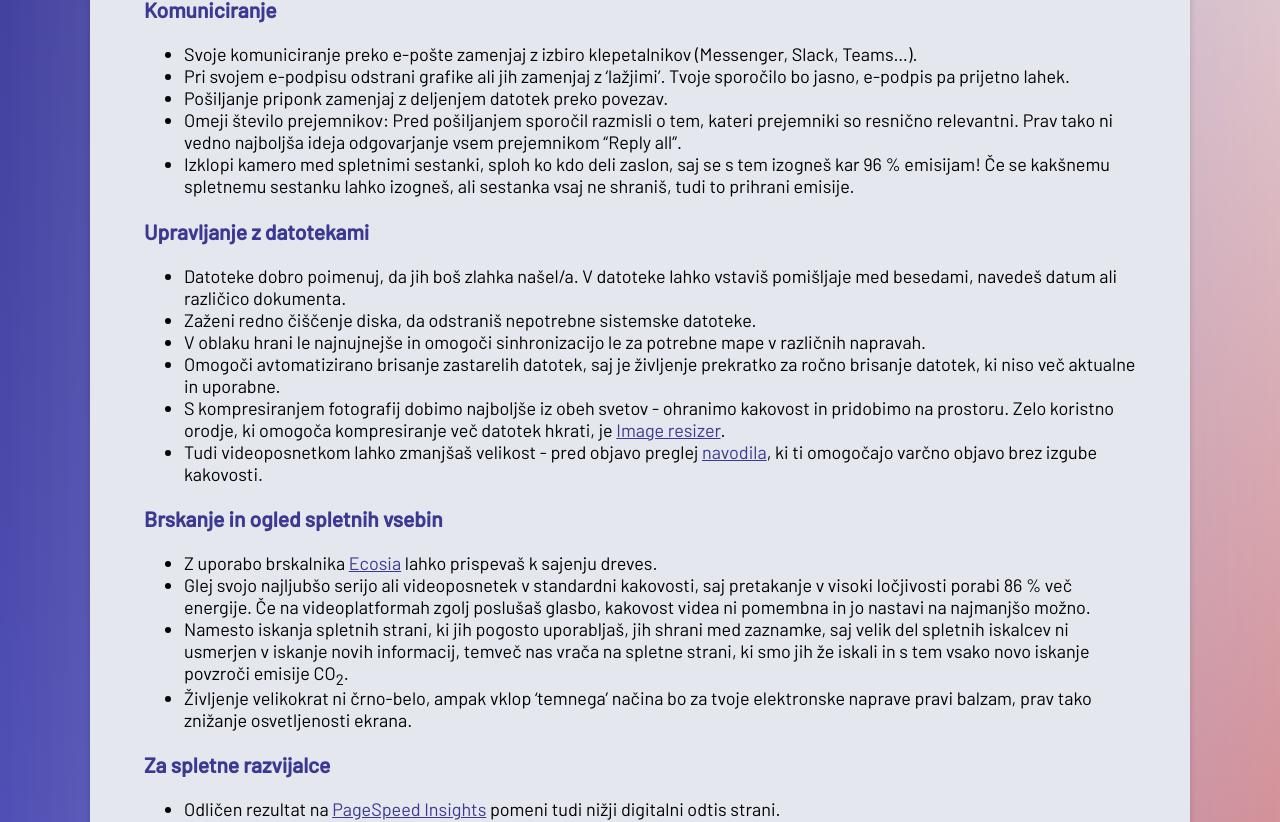
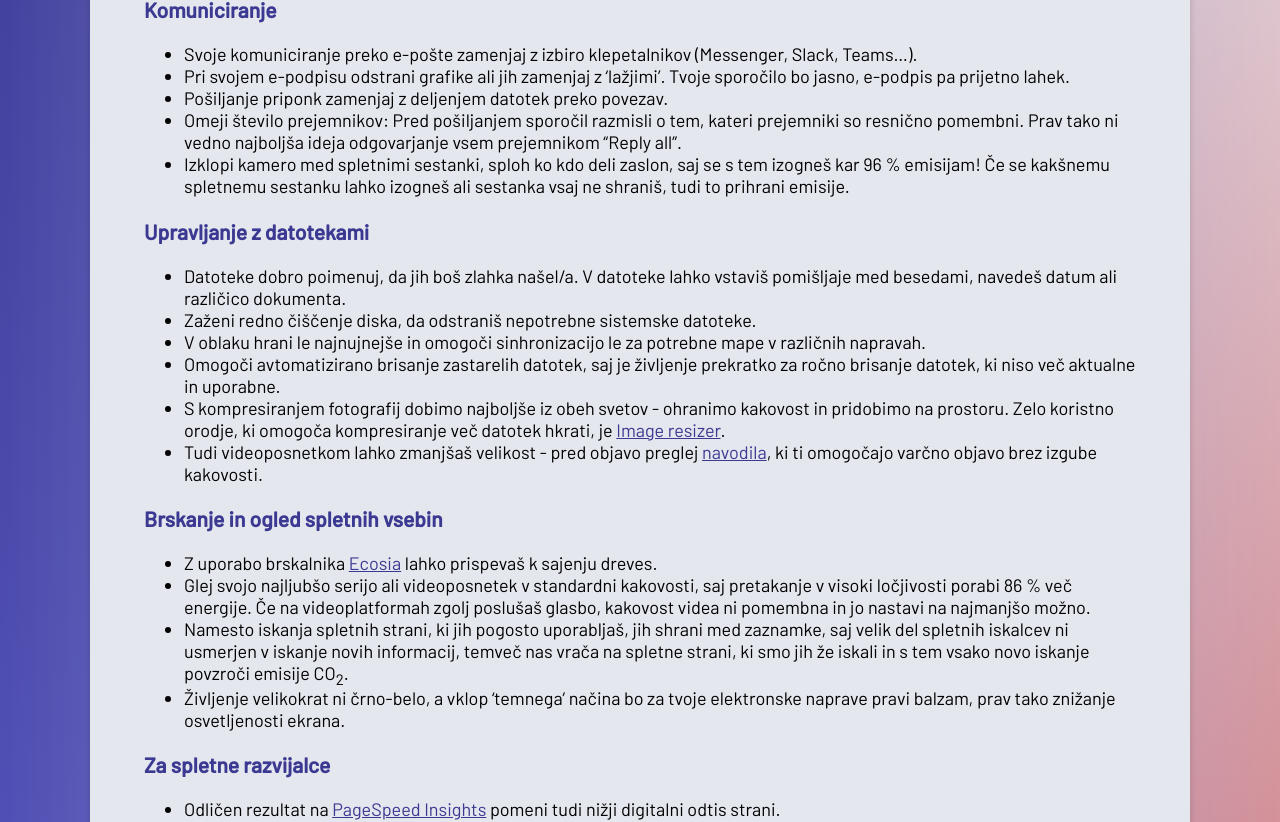
Before and after one commit to ewba/dcd-si, a Jekyll site: the page built from ohranjanje-dobrih-navad.md, in a window 1280 px wide. Shown: the part 529-1351 px from the top of the page. Built offline with Jekyll 4.4.1, drawn with Linux system fonts in a browser that asks for light colours.

Commit message:
Update ohranjanje-dobrih-navad.md

```diff
--- a/ohranjanje-dobrih-navad.md
+++ b/ohranjanje-dobrih-navad.md
@@ -13,8 +13,8 @@ V hitrem življenjskem tempu je digitalna prisotnost ključna za naše vsakodnev
 - Svoje komuniciranje preko e-pošte zamenjaj z izbiro klepetalnikov (Messenger, Slack, Teams…).
 - Pri svojem e-podpisu odstrani grafike ali jih zamenjaj z ‘lažjimi’. Tvoje sporočilo bo jasno, e-podpis pa prijetno lahek.
 - Pošiljanje priponk zamenjaj z deljenjem datotek preko povezav.
-- Omeji število prejemnikov: Pred pošiljanjem sporočil razmisli o tem, kateri prejemniki so resnično relevantni. Prav tako ni vedno najboljša ideja odgovarjanje vsem prejemnikom “Reply all”.
-- Izklopi kamero med spletnimi sestanki, sploh ko kdo deli zaslon, saj se s tem izogneš kar 96 % emisijam! Če se kakšnemu spletnemu sestanku lahko izogneš, ali sestanka vsaj ne shraniš, tudi to prihrani emisije.
+- Omeji število prejemnikov: Pred pošiljanjem sporočil razmisli o tem, kateri prejemniki so resnično pomembni. Prav tako ni vedno najboljša ideja odgovarjanje vsem prejemnikom “Reply all”.
+- Izklopi kamero med spletnimi sestanki, sploh ko kdo deli zaslon, saj se s tem izogneš kar 96 % emisijam! Če se kakšnemu spletnemu sestanku lahko izogneš ali sestanka vsaj ne shraniš, tudi to prihrani emisije.
 
 ### Upravljanje z datotekami
 - Datoteke dobro poimenuj, da jih boš zlahka našel/a. V datoteke lahko vstaviš pomišljaje med besedami, navedeš datum ali različico dokumenta.
@@ -28,7 +28,7 @@ V hitrem življenjskem tempu je digitalna prisotnost ključna za naše vsakodnev
 - Z uporabo brskalnika <a href="https://www.ecosia.org/" target="_blank" rel="noopener">Ecosia</a> lahko prispevaš k sajenju dreves.
 - Glej svojo najljubšo serijo ali videoposnetek v standardni kakovosti, saj pretakanje v visoki ločjivosti porabi 86 % več energije. Če na videoplatformah zgolj poslušaš glasbo, kakovost videa ni pomembna in jo nastavi na najmanjšo možno.
 - Namesto iskanja spletnih strani, ki jih pogosto uporabljaš, jih shrani med zaznamke, saj velik del spletnih iskalcev ni usmerjen v iskanje novih informacij, temveč nas vrača na spletne strani, ki smo jih že iskali in s tem vsako novo iskanje povzroči emisije CO<sub>2</sub>.
-- Življenje velikokrat ni črno-belo, ampak vklop ‘temnega’ načina bo za tvoje elektronske naprave pravi balzam, prav tako znižanje osvetljenosti ekrana.
+- Življenje velikokrat ni črno-belo, a vklop ‘temnega’ načina bo za tvoje elektronske naprave pravi balzam, prav tako znižanje osvetljenosti ekrana.
 
 ### Za spletne razvijalce
 - Odličen rezultat na <a href="https://pagespeed.web.dev/" target="_blank" rel="noopener">PageSpeed Insights</a> pomeni tudi nižji digitalni odtis strani.
```
